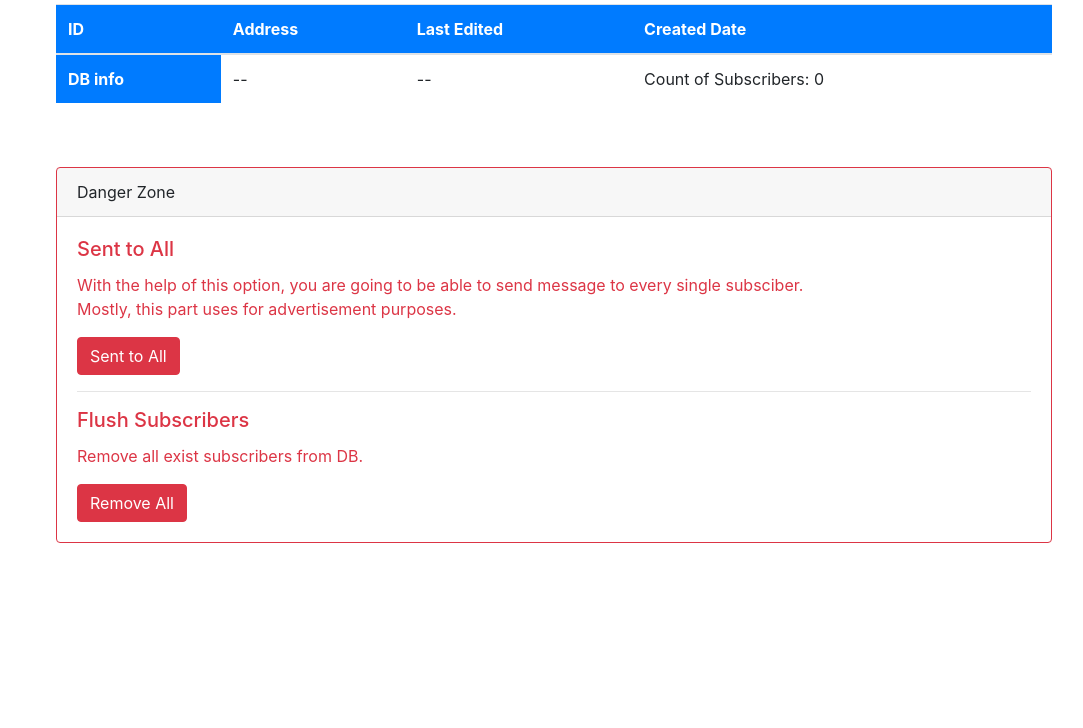
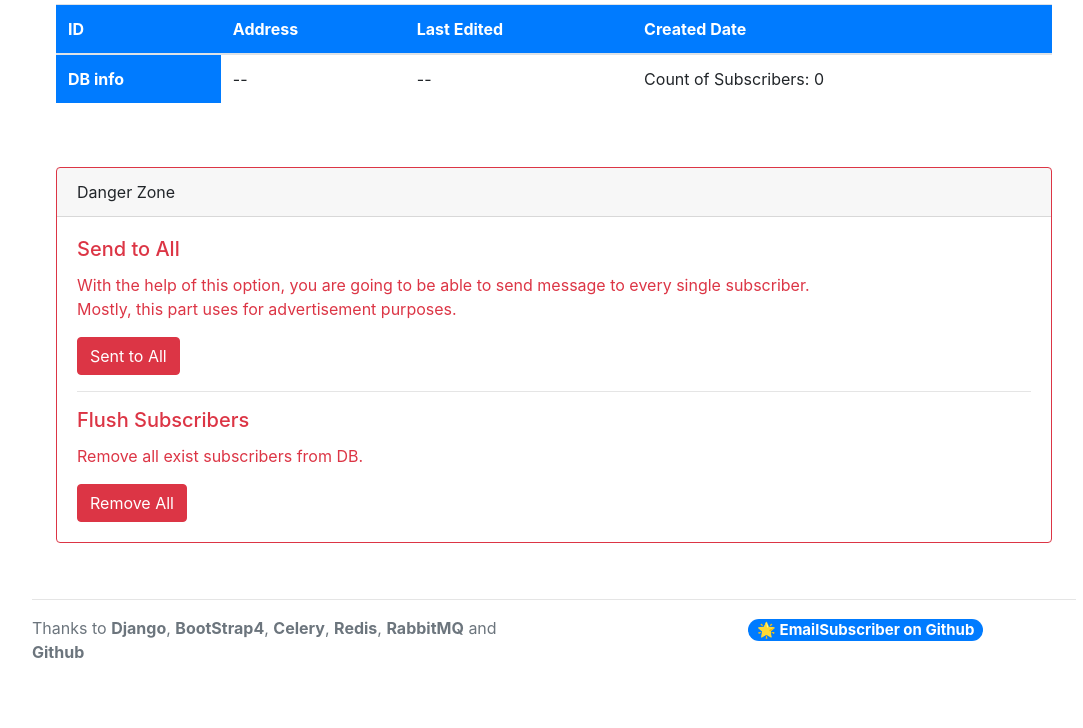
Before and after one commit to lnxpy/EmailSubscriber, a Django app: page / in a window 1280 px wide. Shown: the part 639-1367 px from the top of the page, without its empty margins (86-1169 px from the left). Before the commit the page ends 1182 px from the top, so only its background shows below. Run offline with Django 3.2, Linux system fonts and the light colour scheme; data that the repository does not hold is empty; parts of the project's set-up code (start-up, migrations or seed data) failed here and were passed over; some libraries are stand-ins or nearby versions.

Commit message:
footer added

```diff
--- a/core/templates/core/index.html
+++ b/core/templates/core/index.html
@@ -81,8 +81,8 @@
         <div class="card border-danger mb-3">
           <div class="card-header">Danger Zone</div>
           <div class="card-body text-danger">
-            <h5 class="card-title">Sent to All</h5>
-            <p class="card-text">With the help of this option, you are going to be able to send message to every single subsciber.<br> Mostly, this part uses for advertisement purposes.</p>
+            <h5 class="card-title">Send to All</h5>
+            <p class="card-text">With the help of this option, you are going to be able to send message to every single subscriber.<br> Mostly, this part uses for advertisement purposes.</p>
             <button class="btn btn-danger" type="submit" name="button">Sent to All</button><hr>
             <h5 class="card-title">Flush Subscribers</h5>
             <p class="card-text">Remove all exist subscribers from DB.</p>
@@ -90,6 +90,18 @@
           </div>
         </div>
       </div>
+      <hr>
+      <div class="row">
+        <div class="col-sm-6">
+          <p class="text-muted">Thanks to <b>Django</b>, <b>BootStrap4</b>, <b>Celery</b>, <b>Redis</b>, <b>RabbitMQ</b> and <b>Github</b></p>
+        </div>
+        <div class="col-sm-2">
+        </div>
+        <div class="col-sm-4">
+          <a class="text-muted" href="https://github.com/lnxpy/EmailSubscriber" target="_blank"><h5><span class="badge badge-pill badge-primary">&#127775; EmailSubscriber on Github</span></h5></a>
+        </div>
+      </div>
+
 
     </div>
   </body>
```
